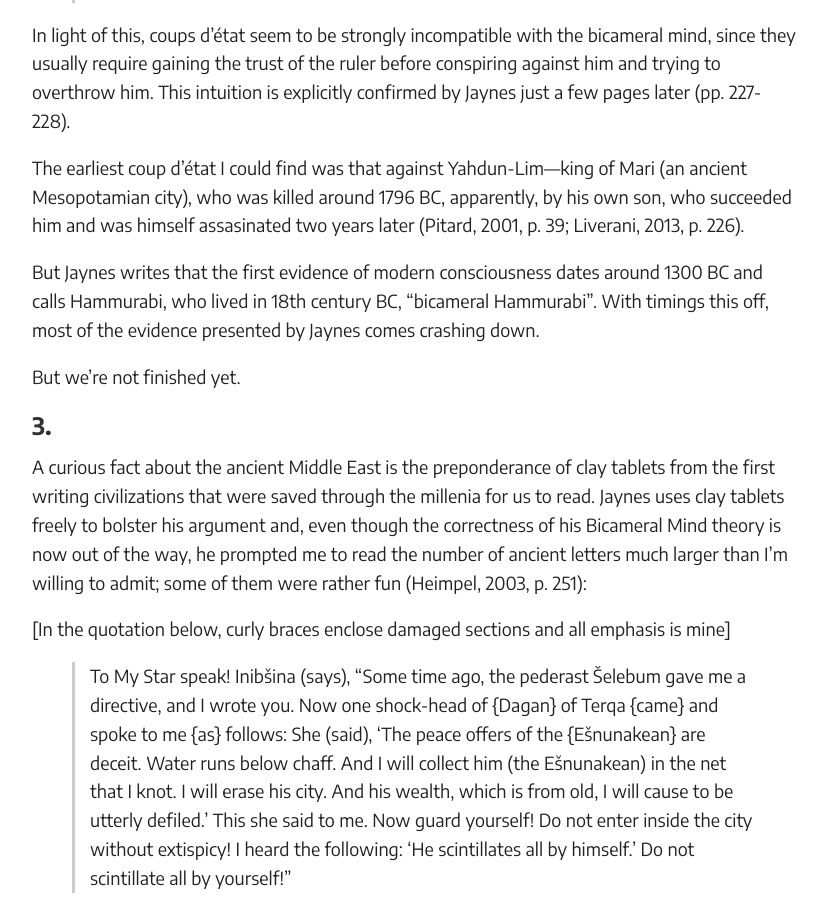
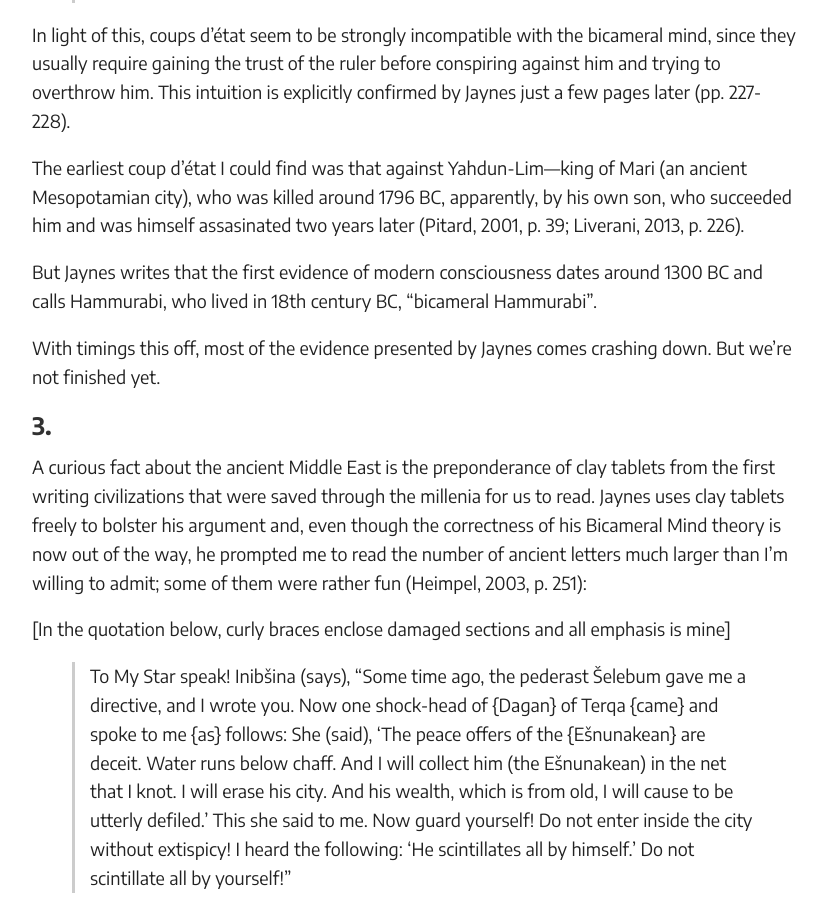
Before and after one commit to guzey/guzey.github.io1, a Jekyll site: the page built from _posts/2017-08-19-jaynes.md, in a window 1280 px wide and 900 px high, scrolled down 1685 px. Shown: the whole window, without its empty margins (226-1053 px from the left). Built offline with Jekyll 4.4.1, drawn with Linux system fonts in a browser that asks for light colours; comment, search, counter and statistics services are not loaded; a style sheet for code colours, icons or effects is not loaded.

Commit message:
minor edit

```diff
--- a/_posts/2017-08-19-jaynes.md
+++ b/_posts/2017-08-19-jaynes.md
@@ -39,9 +39,9 @@
 
 The earliest coup d'état I could find was that against Yahdun-Lim—king of Mari (an ancient Mesopotamian city), who was killed around 1796 BC, apparently, by his own son, who succeeded him and was himself assasinated two years later (Pitard, 2001, p. 39; Liverani, 2013, p. 226).
 
-But Jaynes writes that the first evidence of modern consciousness dates around 1300 BC and calls Hammurabi, who lived in 18th century BC, "bicameral Hammurabi". With timings this off, most of the evidence presented by Jaynes comes crashing down.
+But Jaynes writes that the first evidence of modern consciousness dates around 1300 BC and calls Hammurabi, who lived in 18th century BC, "bicameral Hammurabi".
 
-But we're not finished yet.
+With timings this off, most of the evidence presented by Jaynes comes crashing down. But we're not finished yet.
 
 ## 3.
 
```
